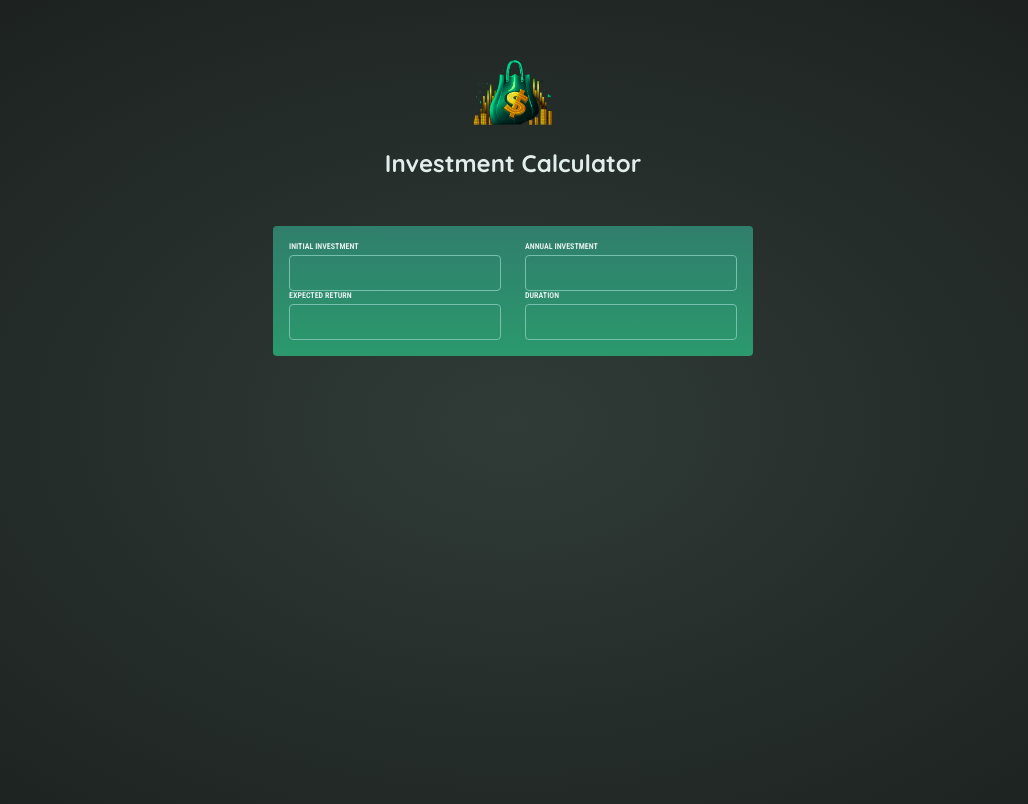
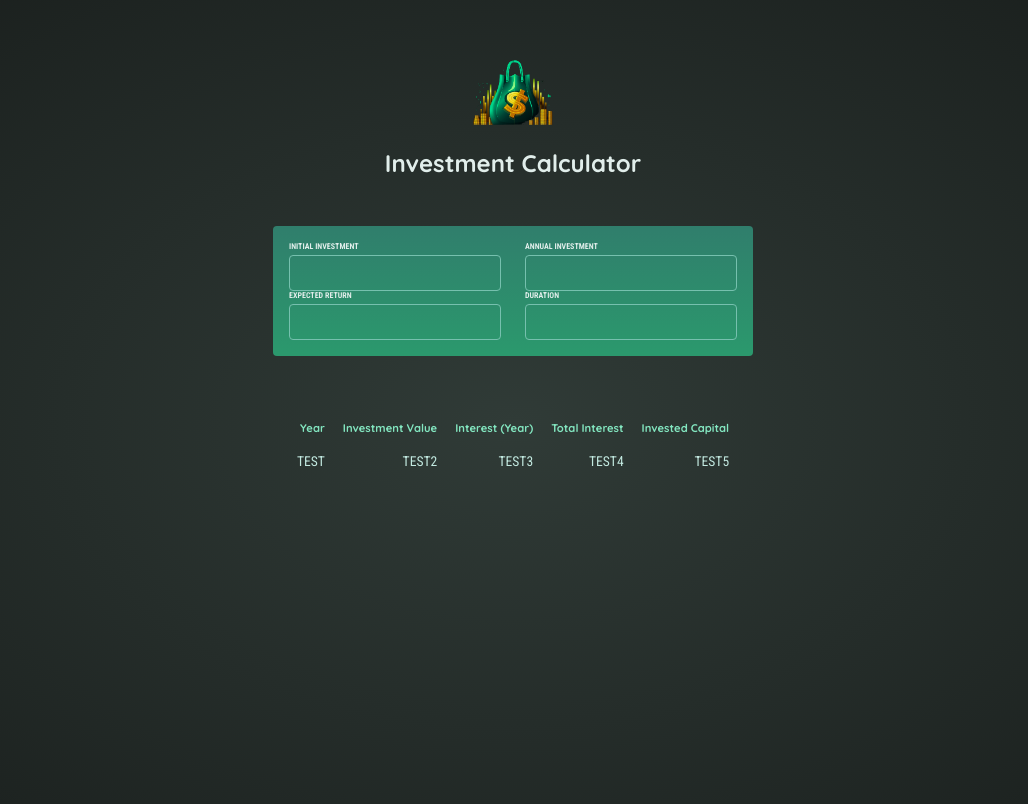
Before and after one commit to LauraBokkers/ReactPractiseStart, a React (Vite) app: page / in a window 1280 px wide. Shown: the top 804 px of the page, without its empty margins (127-1155 px from the left). Built offline with nearby package versions, Linux system fonts and the light colour scheme.

Commit message:
created outline of table in InvestmentOutput component

```diff
--- a/src/App.jsx
+++ b/src/App.jsx
@@ -1,6 +1,7 @@
 import React from "react"
 import Header from "./components/Header"
 import InvestmentInput from "./components/InvestmentInput"
+import InvestmentOutput from "./components/InvestmentOutput"
 
 
 
@@ -10,6 +11,7 @@ function App() {
       <div>
         <Header />
         <InvestmentInput />
+        <InvestmentOutput />
       </div>
     </main>
 
--- a/src/components/InvestmentInput.jsx
+++ b/src/components/InvestmentInput.jsx
@@ -1,5 +1,9 @@
 import UserInput from "./UserInput"
 import { useState } from "react";
+import { calculateInvestmentResults } from "../util/investment";
+
+
+
 
 
 export default function InvestmentInput() {
@@ -7,6 +11,21 @@ export default function InvestmentInput() {
     const [annualInvestment, setAnnualInvestment] = useState('');
     const [expectedReturn, setExpectedReturn] = useState('');
     const [duration, setDuration] = useState('');
+
+
+
+
+    const annualData = calculateInvestmentResults({
+        initialInvestment,
+        annualInvestment,
+        expectedReturn,
+        duration,
+    });
+
+    // in annual data zit een array met objecten
+    // deze functie moet uitgevoerd worden wanneer alle 4 velden ingevuld zijn en steeds opnieuw bij een verandering (van een geheel veld)
+
+
 
     return (
         <div id="user-input">
--- a/src/components/InvestmentOutput.jsx
+++ b/src/components/InvestmentOutput.jsx
@@ -0,0 +1,27 @@
+
+
+export default function InvestmentOutput() {
+
+    return (
+        <table id="result">
+            <thead>
+                <tr>
+                    <th>Year</th>
+                    <th>Investment Value</th>
+                    <th>Interest (Year)</th>
+                    <th>Total Interest</th>
+                    <th>Invested Capital</th>
+                </tr>
+            </thead>
+            <tbody>
+                <tr>
+                    <td>TEST</td>
+                    <td>TEST2</td>
+                    <td>TEST3</td>
+                    <td>TEST4</td>
+                    <td>TEST5</td>
+                </tr>
+            </tbody>
+        </table>
+    )
+}
```
Also changed, not shown: src/components/List.jsx (deleted, +0 -9 lines).
